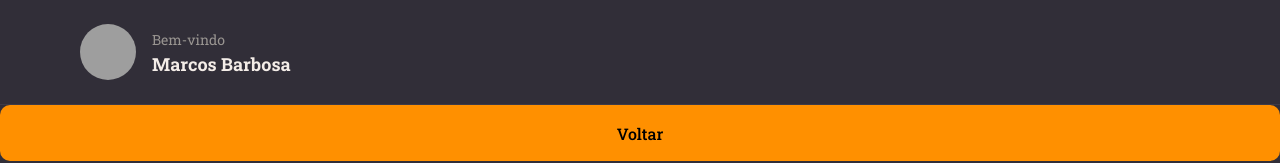
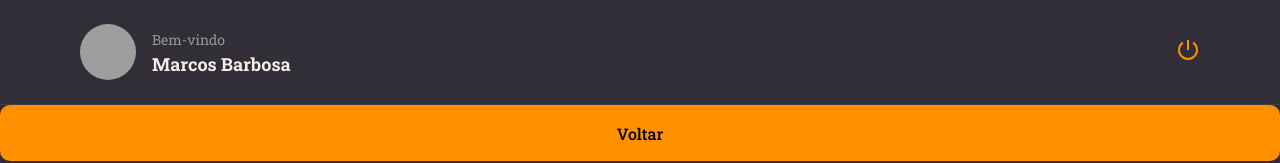
Before and after one commit to helgannick/rocketnotes, a React (Vite) app: page / in a window 1280 px wide. Shown: the top 163 px of the page. Built offline with nearby package versions, Linux system fonts and the light colour scheme; grey boxes are pictures that could not be loaded.

Commit message:
add-icons

```diff
--- a/src/components/Header/index.jsx
+++ b/src/components/Header/index.jsx
@@ -1,4 +1,6 @@
-import { Container, Profile } from './styles';
+import { RiShutDownLine } from 'react-icons/ri';
+import { Container, Profile, Logout } from './styles';
+
 
 export function Header(){
   return(
@@ -14,6 +16,11 @@
           <strong>Marcos Barbosa</strong>
          </div>
       </Profile>
+
+      <Logout>
+        <RiShutDownLine/>
+      </Logout>
+
     </Container>
   )
 }
--- a/src/components/Header/styles.js
+++ b/src/components/Header/styles.js
@@ -47,4 +47,17 @@
     }
 
   }
+
+
 `;
+
+export const Logout = styled.button`
+  border: none;
+  background: none;
+
+  > svg {
+    color: ${({theme}) => theme.COLORS.ORANGE};
+    font-size: 24px;
+  }
+
+`;
```
